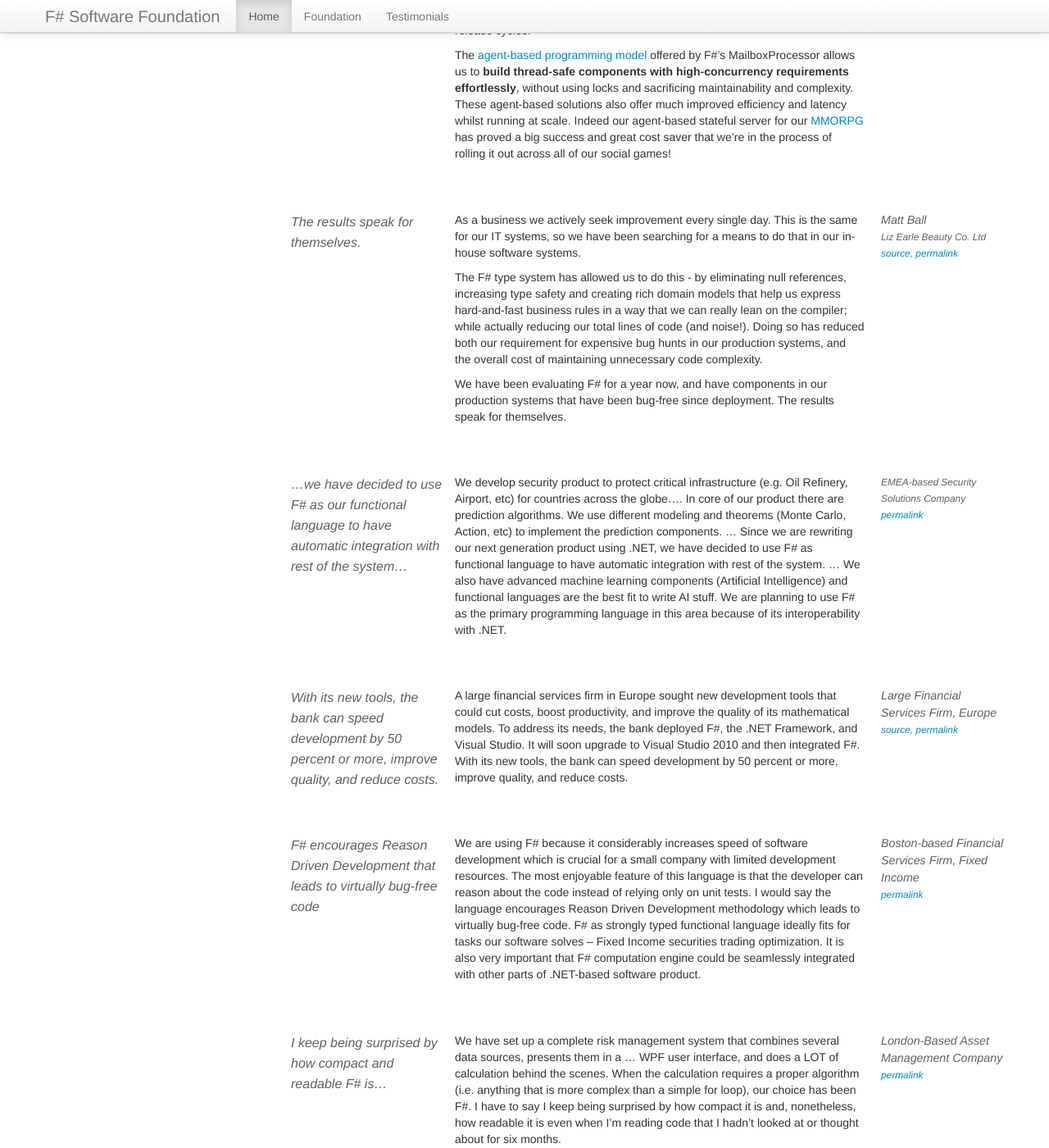
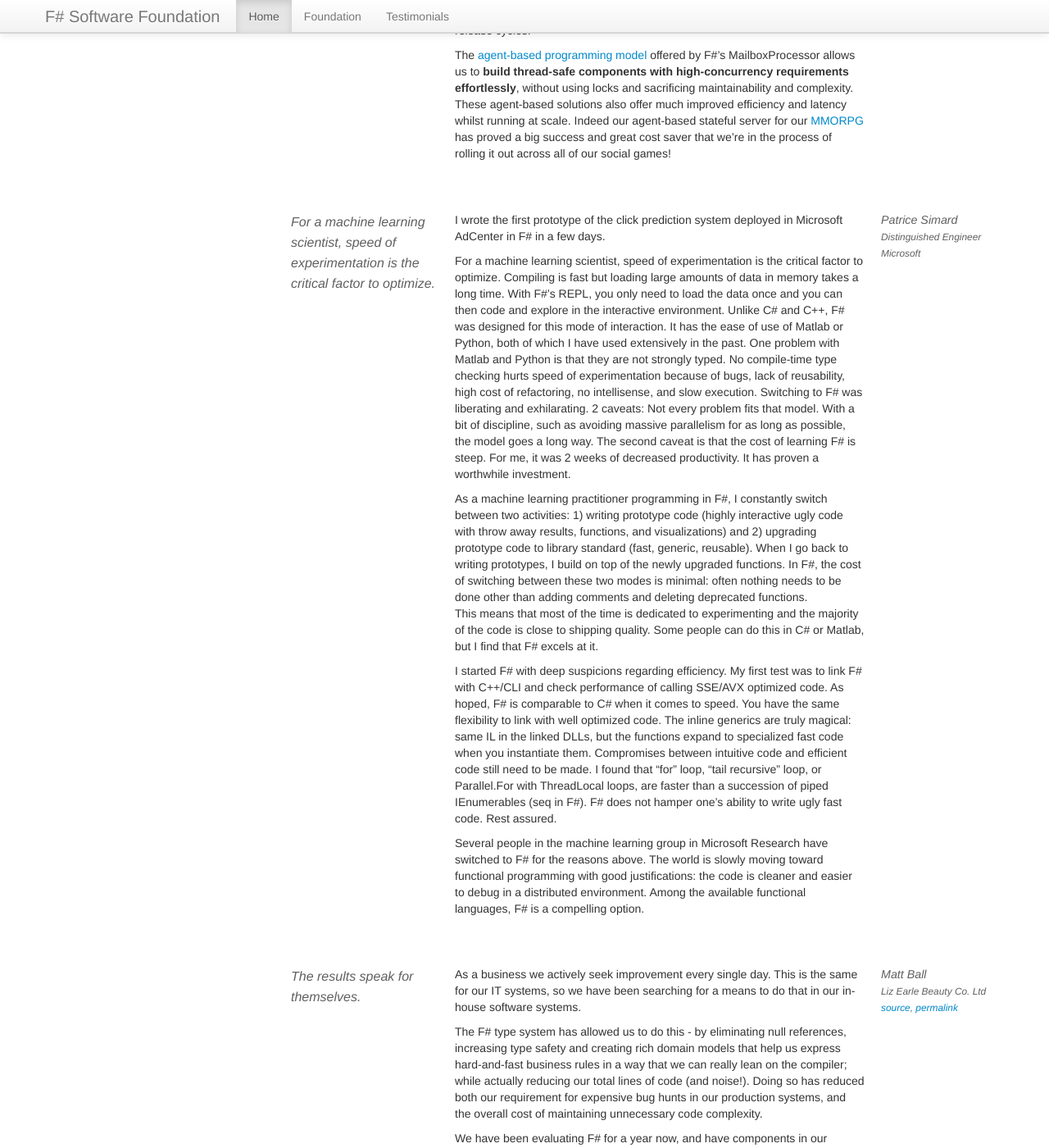
Before and after one commit to fsharp/fsharp.org, a Jekyll site: the page built from testimonials/index.md, in a window 1280 px wide and 1400 px high, scrolled down 3091 px. Shown: the whole window at 82% size. Built offline with Jekyll 4.4.1, drawn with Linux system fonts in a browser that asks for light colours; nearby versions of some CDN libraries; some web fonts are replaced; comment, search, counter and statistics services are not loaded.

Commit message:
Update index.md

```diff
--- a/testimonials/index.md
+++ b/testimonials/index.md
@@ -234,8 +234,57 @@ has proved a big success and great cost saver that we're in the process of rolli
 all of our social games!
 <div class="keywords">gaming, agents, cloud, big data, scalability</div>
 
+<a id="aimard-1" href="#">&nbsp;</a>
+---
+
+
+
+> For a machine learning scientist, speed of experimentation is the critical factor to optimize.
+
+1. **Patrice Simard**
+2. Distinguished Engineer
+3. Microsoft
+
+I wrote the first prototype of the click prediction system deployed in Microsoft AdCenter in F# in a few days.
+
+For a machine learning scientist, speed of experimentation is the critical factor to optimize.  Compiling is
+fast but loading large amounts of data in memory takes a long time.  With F#’s REPL, you only need to load the
+data once and you can then code and explore in the interactive environment.  Unlike C# and C++, F# was designed
+for this mode of interaction.  It has the ease of use of Matlab or Python, both of which I have used extensively
+in the past. One problem with Matlab and Python is that they are not strongly typed.  No compile-time type
+checking hurts speed of experimentation because of bugs, lack of reusability, high cost of refactoring, no
+intellisense, and slow execution.  Switching to F# was liberating and exhilarating.  2 caveats: Not every
+problem fits that model.  With a bit of discipline, such as avoiding massive parallelism for as long as
+possible, the model goes a long way.  The second caveat is that the cost of learning F# is steep.  For me, it
+was 2 weeks of decreased productivity. It has proven a worthwhile investment.
+
+As a machine learning practitioner programming in F#, I constantly switch between two activities:
+1) writing prototype code (highly interactive ugly code with throw away results, functions, and visualizations)
+and 2) upgrading prototype code to library standard (fast, generic, reusable).  When I go back to writing
+prototypes, I build on top of the newly upgraded functions.  In F#, the cost of switching between these two
+modes is minimal: often nothing needs to be done other than adding comments and deleting deprecated functions.
+This means that most of the time is dedicated to experimenting and the majority of the code is close to shipping
+quality.  Some people can do this in C# or Matlab, but I find that F# excels at it.
+
+I started F# with deep suspicions regarding efficiency.  My first test was to link F# with C++/CLI and
+check performance of calling SSE/AVX optimized code.  As hoped, F# is comparable to C# when it comes to
+speed.  You have the same flexibility to link with well optimized code.  The inline generics are truly
+magical: same IL in the linked DLLs, but the functions expand to specialized fast code when you instantiate
+them.  Compromises between intuitive code and efficient code still need to be made. I found that “for” loop,
+“tail recursive” loop, or Parallel.For with ThreadLocal loops, are faster than a succession of piped IEnumerables
+(seq in F#).  F# does not hamper one’s ability to write ugly fast code.  Rest assured.
+
+Several people in the machine learning group in Microsoft Research have switched to F# for the reasons
+above.  The world is slowly moving toward functional programming with good justifications: the code is
+cleaner and easier to debug in a distributed environment.  Among the available functional languages, F#
+is a compelling option.
+
+<div class="keywords">advertising, machine learning, data science, statistics, predication</div>
+
 <a id="lemball-1" href="#">&nbsp;</a>
 ---
+
+
 
 > The results speak for themselves.
 
```
